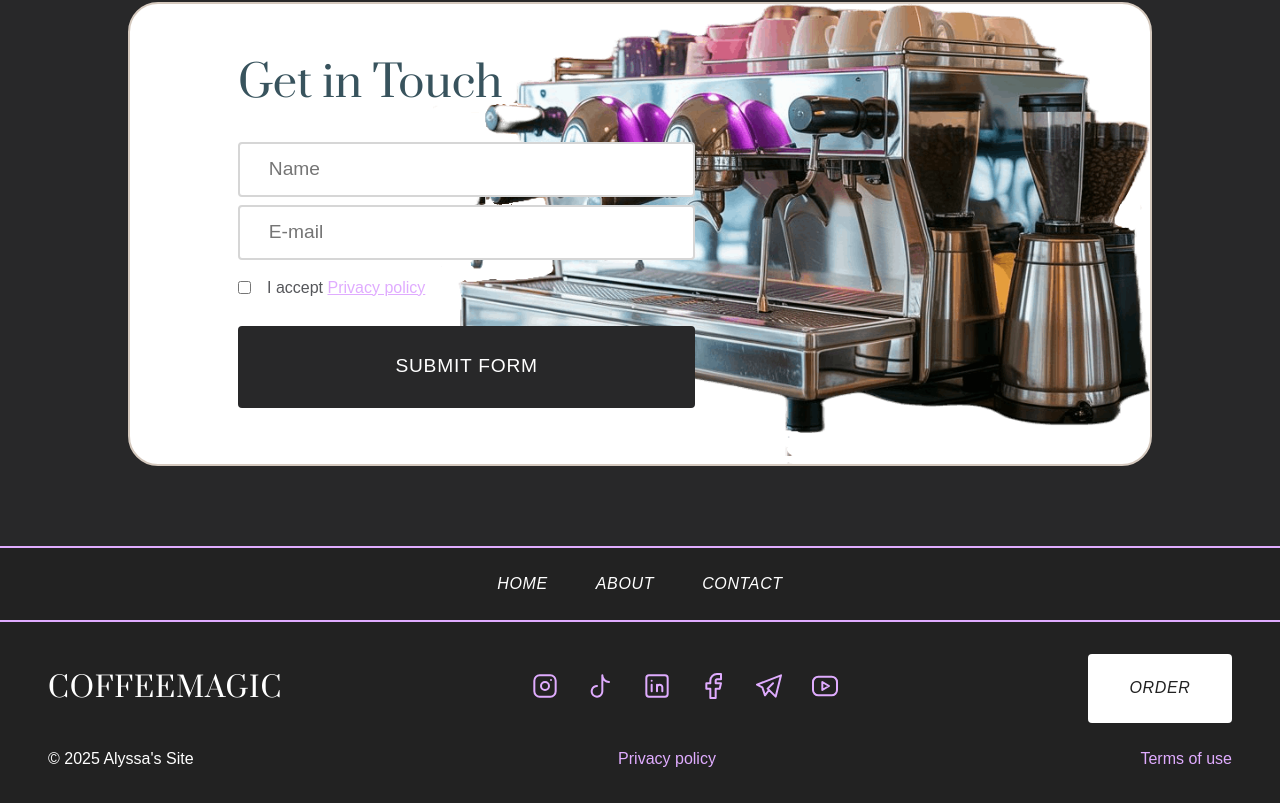
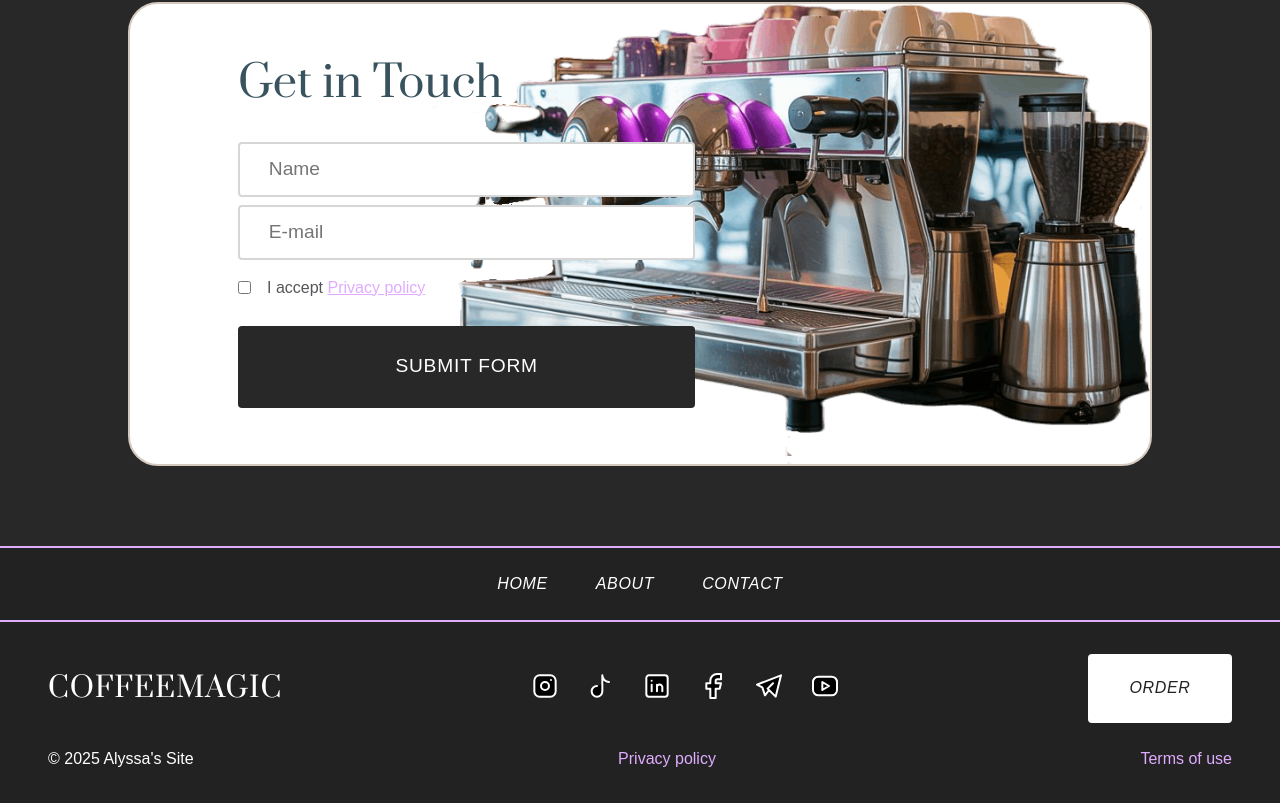
Before and after one commit to LiaYai/MST-site, a plain HTML site: page index.html in a window 1280 px wide. Shown: the part 1558-2361 px from the top of the page. Drawn offline with Linux system fonts and the light colour scheme.

Commit message:
feat: make svg sprite

```diff
--- a/index.html
+++ b/index.html
@@ -121,22 +121,34 @@
           <a href="#" class="logo">CoffeeMagic</a>
           <div class="socials">
             <a href="#" class="social-link">
-              <img src="assets/icons/social/insta.svg" alt="Instagram" class="social-icon"/>
+              <svg class="social-icon">
+                <use href="assets/icons/sprite.svg#icon-instagram"></use>
+              </svg>
             </a>
             <a href="#" class="social-link">
-              <img src="assets/icons/social/twitter.svg" alt="Twitter" class="social-icon"/>
+              <svg class="social-icon">
+                <use href="assets/icons/sprite.svg#icon-twitter"></use>
+              </svg>
             </a>
             <a href="#" class="social-link">
-              <img src="assets/icons/social/linkedin.svg" alt="LinkedIn" class="social-icon"/>
+              <svg class="social-icon">
+                <use href="assets/icons/sprite.svg#icon-linkedin"></use>
+              </svg>
             </a>
             <a href="#" class="social-link">
-              <img src="assets/icons/social/facebook.svg" alt="Faceook" class="social-icon"/>
+              <svg class="social-icon">
+                <use href="assets/icons/sprite.svg#icon-facebook"></use>
+              </svg>
             </a>
             <a href="#" class="social-link">
-              <img src="assets/icons/social/telegram.svg" alt="Telegram" class="social-icon"/>
+              <svg class="social-icon">
+                <use href="assets/icons/sprite.svg#icon-telegram"></use>
+              </svg>
             </a>
             <a href="#" class="social-link">
-              <img src="assets/icons/social/youtube.svg" alt="Youtube" class="social-icon"/>
+              <svg class="social-icon">
+                <use href="assets/icons/sprite.svg#icon-youtube"></use>
+              </svg>
             </a>
           </div>
           <button class="order-button footer-button" type="button">order</button>
--- a/styles.css
+++ b/styles.css
@@ -453,6 +453,7 @@ section {
 }
 
 a.footer-text {
+  transition: all 0.3s ease;
   color: var(--accent-color);
 }
 
@@ -464,6 +465,20 @@ a.footer-text {
 .social-icon {
   width: 32px;
   height: 32px;
+  transition: all 0.3s ease;
+  color: var(--text-color);
+}
+
+.social-icon:hover {
+  color: var(--accent-color);
+  filter:
+    drop-shadow(0 0 5px rgba(224, 172, 255, 0.7));
+  transform: scale(1.1);
+}
+
+a.footer-text:hover {
+  text-shadow: 0 0 10px white;
+  transform: scale(1.05);
 }
 
 @media (width<=1440px) {
@@ -503,6 +518,12 @@ a.footer-text {
 }
 
 @media (width <=1150px) {
+
+  .about-icon {
+    width: 40px;
+    height: 33px;
+  }
+
   .form-container {
     margin: 0 4em;
     width: calc(100% - 8em);
@@ -575,11 +596,6 @@ a.footer-text {
 
   .left-image {
     display: none;
-  }
-
-  .about-icon {
-    width: 40px;
-    height: 33px;
   }
 
   .about-button,
```
Also changed, not shown: assets/icons/social/facebook.svg (deleted), assets/icons/social/insta.svg (deleted), assets/icons/social/linkedin.svg (deleted), assets/icons/social/telegram.svg (deleted), assets/icons/social/twitter.svg (deleted), assets/icons/social/youtube.svg (deleted), assets/icons/sprite.svg (added).
